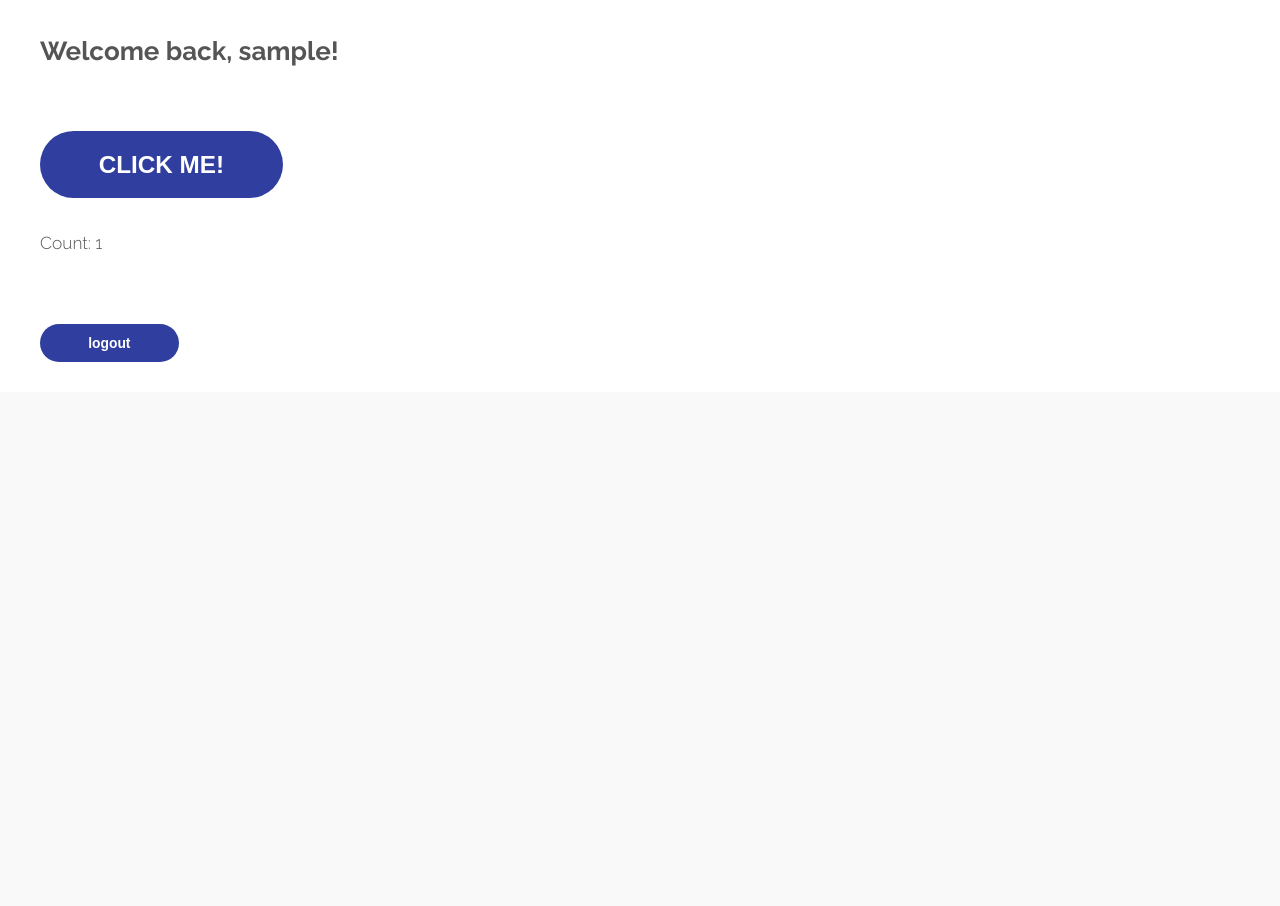
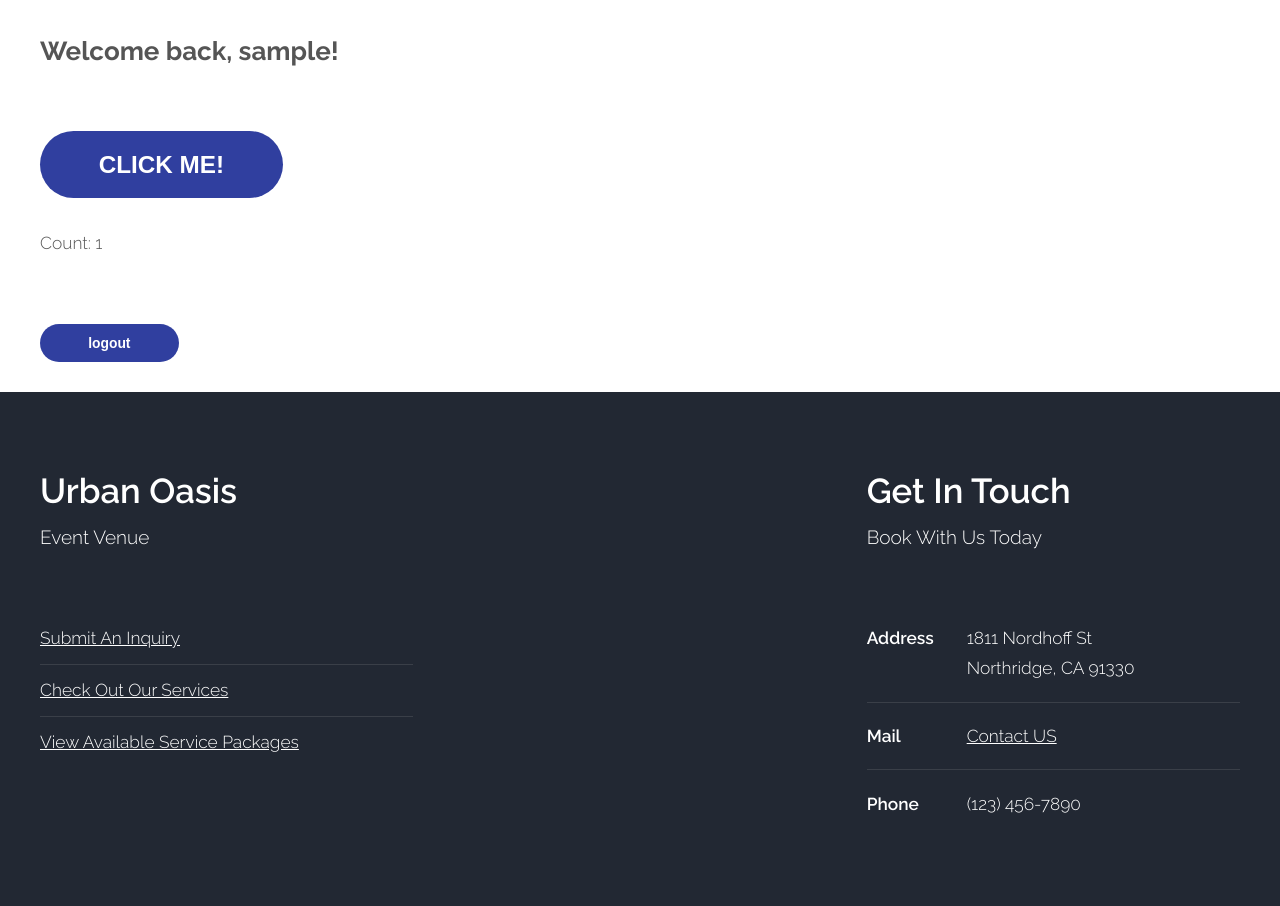
Before and after one commit to Lu-lo/Urban-Oasis-Website, a PHP site: page /main.php in a window 1280 px wide. Shown: the part 473-1379 px from the top of the page. Before the commit the page ends 835 px from the top, so only its background shows below. Run offline with PHP 8.4, Linux system fonts and the light colour scheme; the visitor is signed in with stand-in values (Sample User, id 1); tables that the repository leaves empty or names only in its code hold one stand-in row (values such as "Sample post").

Commit message:
Add files via upload

```diff
--- a/main.php
+++ b/main.php
@@ -58,7 +58,6 @@ else {
 							<li><a href="ServicesDetails.html#photography">Photography</a></li>
 						</ul>
 					</li>
-<!--								<li><a href="right-sidebar.html">Iniquiries</a></li>-->
 					<li><a href="contact-us.html">Contact Us</a></li>
 				</ul>
 			</nav>
@@ -91,5 +90,60 @@ else {
 		</div>
 	</div>
 
+	<!-- Footer -->
+	<div id="footer">
+		<div class="container">
+
+		<!-- Lists -->
+			<div class="row">
+				<div class="8u">
+					<section>
+						<header class="major">
+							<h2>Urban Oasis</h2>
+							<span class="byline">Event Venue</span>
+						</header>
+						<div class="row">
+							<section class="6u">
+								<ul class="default">
+									<li><a href="Services.html#inquiryButton">Submit An Inquiry</a></li>
+									<li><a href="Services.html">Check Out Our Services</a></li>
+									<li><a href="ServicesDetails.html">View Available Service Packages</a></li>
+								</ul>
+							</section>
+						</div>
+					</section>
+				</div>
+				<div class="4u">
+					<section>
+						<header class="major">
+							<h2>Get In Touch</h2>
+							<span class="byline">Book With Us Today</span>
+						</header>
+						<ul class="contact">
+							<li>
+								<span class="address">Address</span>
+								<span>1811 Nordhoff St <br />Northridge, CA 91330</span>
+							</li>
+							<li>
+								<span class="mail">Mail</span>
+								<span><a href="contact-us.html">Contact US</a></span>
+							</li>
+							<li>
+								<span class="phone">Phone</span>
+								<span>(123) 456-7890</span>
+							</li>
+						</ul>
+					</section>
+				</div>
+			</div>
+
+					<!-- Copyright
+						<div class="copyright">
+							Design: <a href="http://templated.co">TEMPLATED</a> Images: <a href="http://unsplash.com">Unsplash</a> (<a href="http://unsplash.com/cc0">CC0</a>)
+						</div> -->
+
+		</div>
+	</div>
+
 </body>
 </html>
```
Lines whose indentation alone changed are shown as unchanged.
